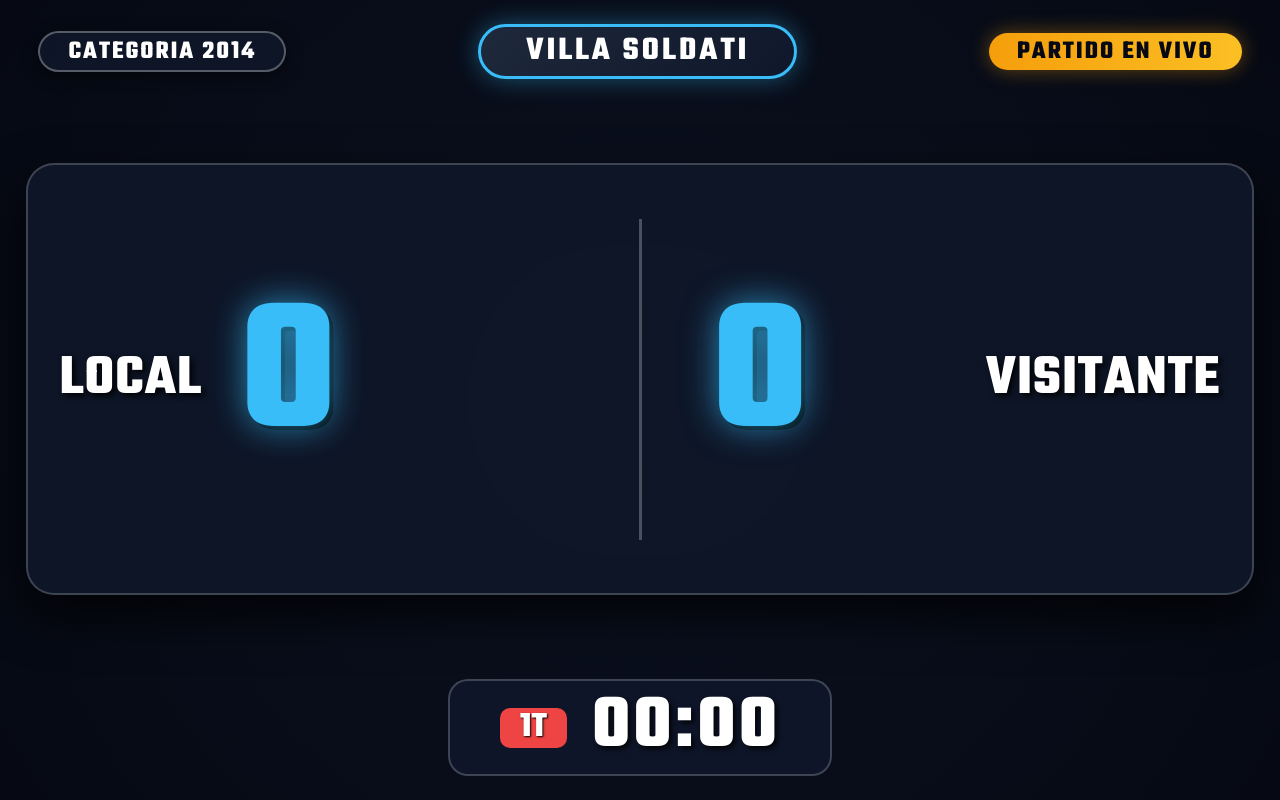
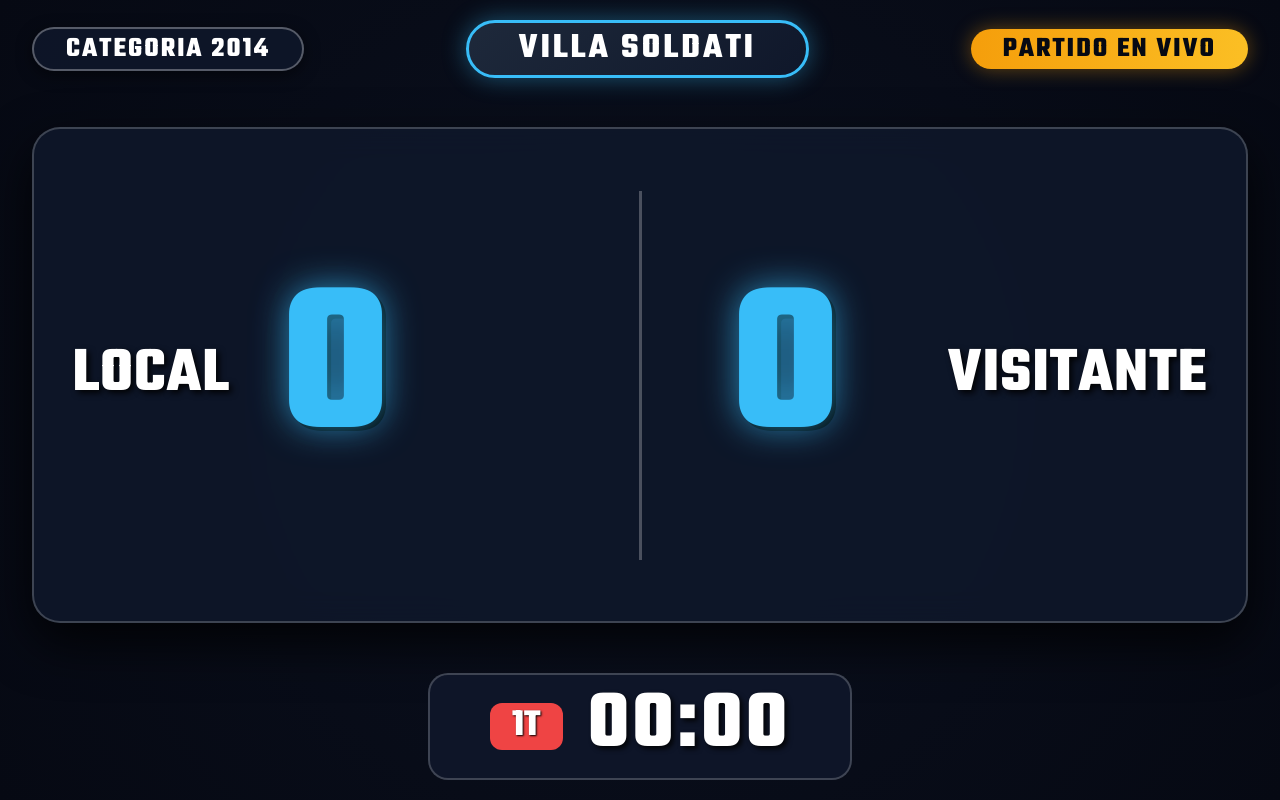
Before and after one commit to tablerojuventudunida/marcador, a website: page public/tv.html in a window 1280 px wide. Drawn offline with nearby package versions, Linux system fonts and the light colour scheme; no server answers.

Commit message:
Update tv.html

```diff
--- a/public/tv.html
+++ b/public/tv.html
@@ -24,7 +24,7 @@
       flex-direction: column;
       justify-content: space-between;
       align-items: center;
-      padding: 3vh 3vw;
+      padding: 2.5vh 2vw;
       overflow: hidden;
       position: relative;
     }
@@ -32,25 +32,25 @@
     .overlay {
       position: absolute;
       inset: 0;
-      background: radial-gradient(circle, rgba(15,23,42,0.6) 0%, rgba(6,9,19,0.95) 100%);
+      background: radial-gradient(circle, rgba(15,23,42,0.5) 0%, rgba(6,9,19,0.92) 100%);
       z-index: 1;
     }
 
     .top-bar {
       position: relative;
       z-index: 2;
-      width: 100%;
+      width: 95vw;
       display: flex;
       justify-content: space-between;
       align-items: center;
     }
 
     .category-badge {
-      font-size: 2vw;
+      font-size: 2.2vw;
       font-weight: 700;
       color: #ffffff;
       background: rgba(15, 23, 42, 0.9);
-      padding: 6px 28px;
+      padding: 6px 32px;
       border-radius: 30px;
       text-transform: uppercase;
       letter-spacing: 2px;
@@ -60,11 +60,11 @@
     }
 
     .center-badge {
-      font-size: 2.6vw;
+      font-size: 2.8vw;
       font-weight: 700;
       color: #ffffff;
       background: linear-gradient(135deg, #1e293b, #0f172a);
-      padding: 8px 45px;
+      padding: 8px 50px;
       border-radius: 40px;
       text-transform: uppercase;
       letter-spacing: 3px;
@@ -74,11 +74,11 @@
     }
 
     .header-badge {
-      font-size: 2vw;
+      font-size: 2.2vw;
       font-weight: 700;
       color: #060913;
       background: linear-gradient(90deg, #f59e0b, #fbbf24);
-      padding: 6px 28px;
+      padding: 6px 32px;
       border-radius: 30px;
       text-transform: uppercase;
       letter-spacing: 2px;
@@ -92,16 +92,15 @@
       display: flex;
       flex-direction: column;
       align-items: center;
-      width: 96vw;
-      max-width: 1600px;
-      gap: 20px;
+      width: 95vw;
     }
 
+    /* CONTENEDOR AMPLIO IGUAL A LA IMAGEN ORIGINAL */
     .scoreboard {
       display: flex;
       width: 100%;
-      height: 54vh;
-      background: rgba(15, 23, 42, 0.88);
+      height: 62vh;
+      background: rgba(15, 23, 42, 0.92);
       backdrop-filter: blur(16px);
       border-radius: 28px;
       border: 2px solid rgba(255, 255, 255, 0.2);
@@ -114,15 +113,15 @@
       display: grid;
       grid-template-columns: auto 1fr auto;
       align-items: center;
-      padding: 0 2.5vw;
-      gap: 2vw;
+      padding: 0 3vw;
+      gap: 2.5vw;
     }
 
     .shield-box {
-      width: 14vw;
-      height: 14vw;
-      max-width: 190px;
-      max-height: 190px;
+      width: 16vw;
+      height: 16vw;
+      max-width: 230px;
+      max-height: 230px;
       background: #ffffff;
       border-radius: 50%;
       display: flex;
@@ -141,9 +140,8 @@
       border-radius: 50%;
     }
 
-    /* NOMBRE DE EQUIPO FUENTE ORIGINAL TEKO */
     .team-name {
-      font-size: 4.5vw;
+      font-size: 5vw;
       font-weight: 700;
       text-transform: uppercase;
       letter-spacing: 1px;
@@ -154,15 +152,14 @@
       text-shadow: 3px 3px 6px rgba(0,0,0,0.9);
     }
 
-    /* NÚMEROS DEL MARCADOR HIPER VISIBLES */
     .score {
-      font-size: 15vw;
+      font-size: 17vw;
       font-weight: 700;
       color: #38bdf8;
       font-variant-numeric: tabular-nums;
       text-shadow: 0 0 35px rgba(56, 189, 248, 0.7), 4px 4px 0px #000;
       line-height: 0.85;
-      padding: 0 1vw;
+      padding: 0 1.5vw;
     }
 
     .vs-divider {
@@ -179,24 +176,24 @@
       align-items: center;
       gap: 25px;
       background: rgba(15, 23, 42, 0.95);
-      padding: 8px 50px;
+      padding: 10px 60px;
       border-radius: 20px;
       border: 2px solid rgba(255, 255, 255, 0.2);
     }
 
     .period-tag {
-      font-size: 2.8vw;
+      font-size: 3vw;
       font-weight: 700;
       color: #ffffff;
       background: #ef4444;
-      padding: 2px 20px;
-      border-radius: 10px;
+      padding: 4px 22px;
+      border-radius: 12px;
       text-shadow: 1px 1px 2px #000;
       line-height: 1;
     }
 
     .timer-text {
-      font-size: 6vw;
+      font-size: 6.5vw;
       font-weight: 700;
       color: #ffffff;
       letter-spacing: 3px;
@@ -331,7 +328,6 @@
     }
 
     socket.on('updateState', (state) => {
-      // Detección automática por aumento de goles
       if (prevHomeScore !== null && state.homeScore > prevHomeScore) {
         triggerGoalAnimation(state.homeName || 'LOCAL');
       }
```
